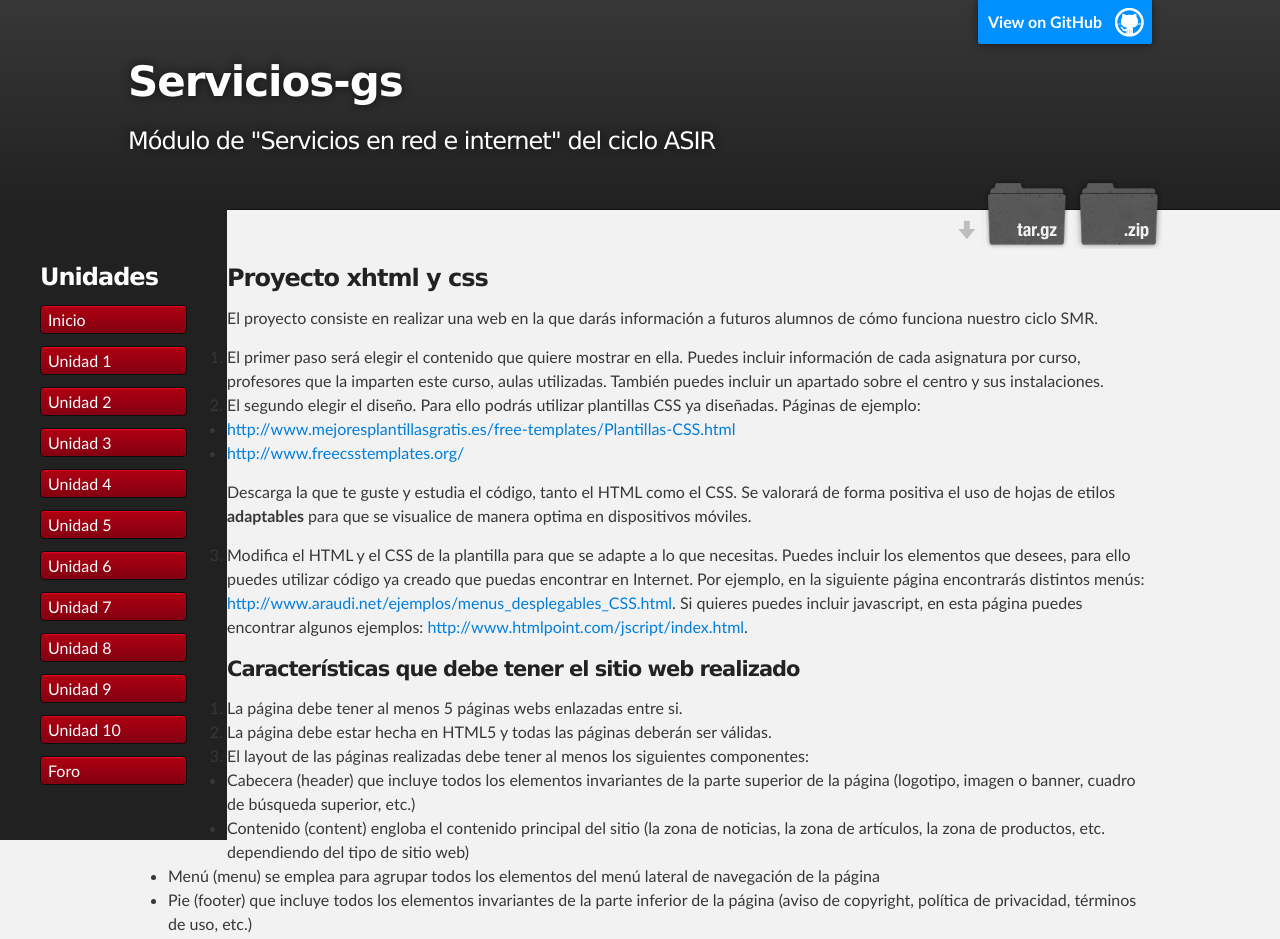
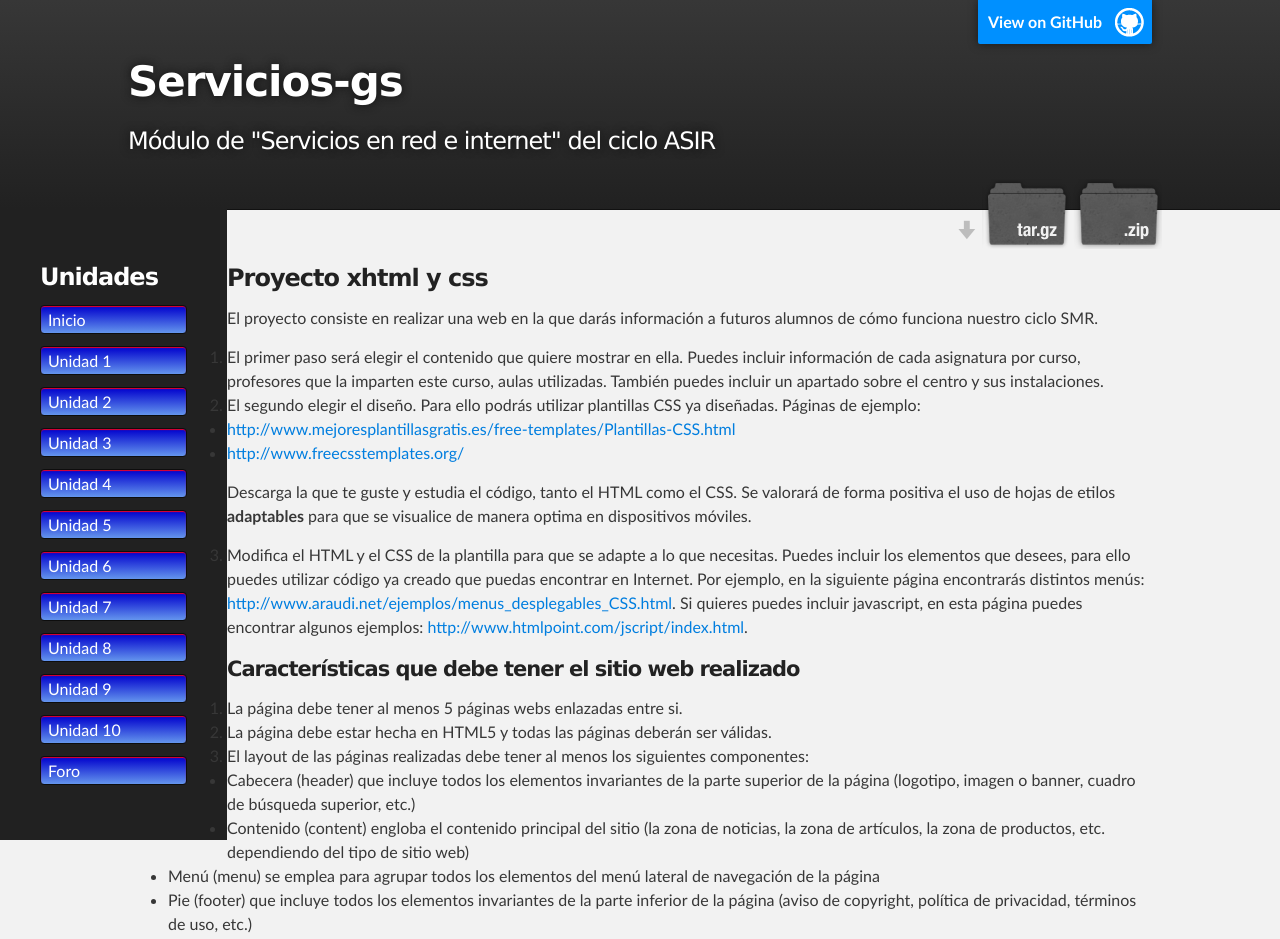
Before and after one commit to josedom24/servicios-gs, a Jekyll site: the page built from index.md, in a window 1280 px wide. Shown: the top 939 px of the page. Built offline with Jekyll 4.4.1, drawn with Linux system fonts in a browser that asks for light colours.

Commit message:
menu.css

```diff
--- a/stylesheets/menu.css
+++ b/stylesheets/menu.css
@@ -21,13 +21,13 @@
 line-height: 1em;
 padding: 6px 6px 6px 7px;
 
-background: #AF0011;
-background: -moz-linear-gradient(top, #AF0011 0%, #820011 100%);
+background: #0000CD;
+background: -moz-linear-gradient(top, #0000CD 0%, #6495ED 100%);
   background: -webkit-gradient(linear, left top, left bottom, color-stop(0%,#f8f8f8), color-stop(100%,#dddddd));
-  background: -webkit-linear-gradient(top, #AF0011 0%,#820011 100%);
-  background: -o-linear-gradient(top, #AF0011 0%,#820011 100%);
-  background: -ms-linear-gradient(top, #AF0011 0%,#820011 100%);
-  background: linear-gradient(top, #AF0011 0%,#820011 100%);
+  background: -webkit-linear-gradient(top, #0000CD 0%,#6495ED 100%);
+  background: -o-linear-gradient(top, #0000CD 0%,#6495ED 100%);
+  background: -ms-linear-gradient(top, #0000CD 0%,#6495ED 100%);
+  background: linear-gradient(top, #0000CD 0%,#6495ED 100%);
 
 border-radius:4px;
   border:1px solid #0D0D0D;
@@ -38,13 +38,13 @@
 }
 
 div.slide li:hover {
-background: #C3001D;
-background: -moz-linear-gradient(top, #C3001D 0%, #950119 100%);
+background: #0000CD;
+background: -moz-linear-gradient(top, #0000CD 0%, #6495ED 100%);
   background: -webkit-gradient(linear, left top, left bottom, color-stop(0%,#f8f8f8), color-stop(100%,#dddddd));
-  background: -webkit-linear-gradient(top, #C3001D 0%,#950119 100%);
-  background: -o-linear-gradient(top, #C3001D 0%,#950119 100%);
-  background: -ms-linear-gradient(top, #C3001D 0%,#950119 100%);
-  background: linear-gradient(top, #C3001D 0%,#950119 100%);
+  background: -webkit-linear-gradient(top, #0000CD 0%,#6495ED 100%);
+  background: -o-linear-gradient(top, #0000CD 0%,#6495ED 100%);
+  background: -ms-linear-gradient(top, #0000CD 0%,#6495ED 100%);
+  background: linear-gradient(top, #0000CD 0%,#6495ED 100%);
 }
 
  div.slide
```
